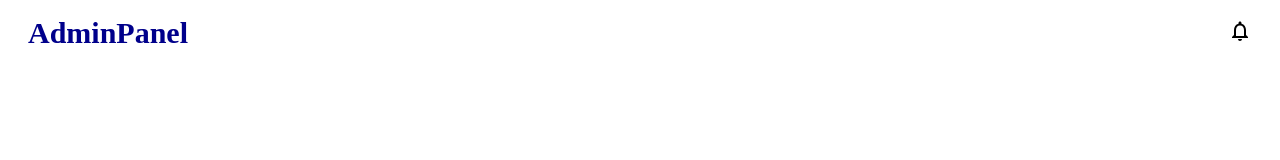
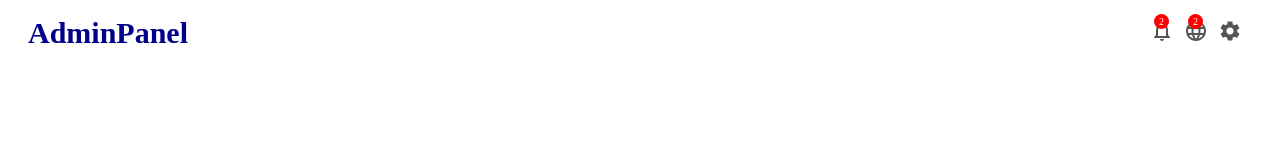
Before and after one commit to ishanEPR/UI_Design, a React (Create React App) app in the folder AdminPanel_ReactJS/admin_panel/: page / in a window 1280 px wide. Shown: the top 160 px of the page. Built offline with nearby package versions, Linux system fonts and the light colour scheme.

Commit message:
add notification,settings..

```diff
--- a/AdminPanel_ReactJS/admin_panel/src/components/topbar/Topbar.jsx
+++ b/AdminPanel_ReactJS/admin_panel/src/components/topbar/Topbar.jsx
@@ -1,6 +1,6 @@
 import React from 'react';
 import "./topbar.css";
-import {NotificationsNone} from '@material-ui/icons';
+import {NotificationsNone,Settings,Language} from '@material-ui/icons';
 
 export default function Topbar() {
     return (
@@ -12,8 +12,19 @@
                </span>
             </div>
             <div className="topRight">
-                <div className="topbarIcons">
-                <NotificationsNone/>
+                <div className="topbarIconContainer">
+                    <NotificationsNone/>
+                    <span className='topIconBadge'>2</span>
+
+                </div>
+                <div className="topbarIconContainer">
+                    <Language/>
+                    <span className='topIconBadge'>2</span>
+
+                </div>
+                <div className="topbarIconContainer">
+                    <Settings/>
+
 
                 </div>
             </div>
--- a/AdminPanel_ReactJS/admin_panel/src/components/topbar/topbar.css
+++ b/AdminPanel_ReactJS/admin_panel/src/components/topbar/topbar.css
@@ -14,4 +14,34 @@
     font-weight: bold;
     font-size: 30px;
     color: darkblue;
+    cursor: pointer;
+
 }
+
+.topRight{
+    display: flex;
+    align-items: center;
+}
+
+.topbarIconContainer{
+    position: relative;
+    cursor: pointer;
+    margin-right: 10px;
+    color: #555;
+}
+
+
+.topIconBadge{
+    width: 15px;
+    height: 15px;
+    position: absolute;
+    top: -5px;
+    right: 5px;
+    background-color: red;
+    color: white;
+    border-radius: 50%;
+    display: flex;
+    align-items: center;
+    justify-content: center;
+    font-size: 10px;
+}
```
